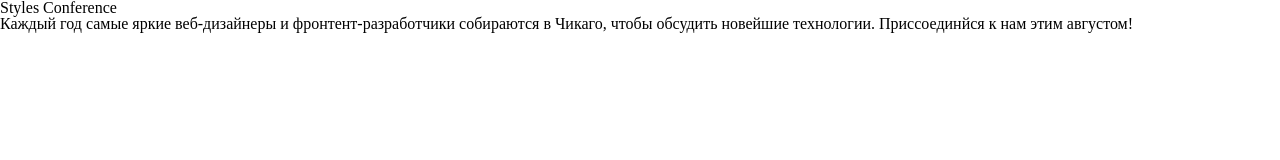
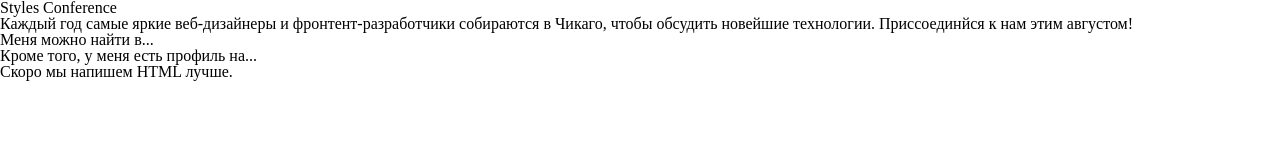
Before and after one commit to n1ckmel/n1ck.github.io, a plain HTML site: page education/index.html in a window 1280 px wide. Drawn offline with Linux system fonts and the light colour scheme.

Commit message:
Update index.html

```diff
--- a/education/index.html
+++ b/education/index.html
@@ -8,5 +8,13 @@
     <body>
         <h1>Styles Conference</h1>
         <p>Каждый год самые яркие веб-дизайнеры и фронтент-разработчики собираются в Чикаго, чтобы обсудить новейшие технологии. Приссоединйся к нам этим августом!</p>
+        <!-- div -->
+<div class="social">
+    <p>Меня можно найти в...</p>
+    <p>Кроме того, у меня есть профиль на...</p>
+  </div>
+
+  <!-- span -->
+  <p>Скоро мы <span class="tooltip">напишем HTML</span> лучше.</p>
     </body>
 </html>
```
